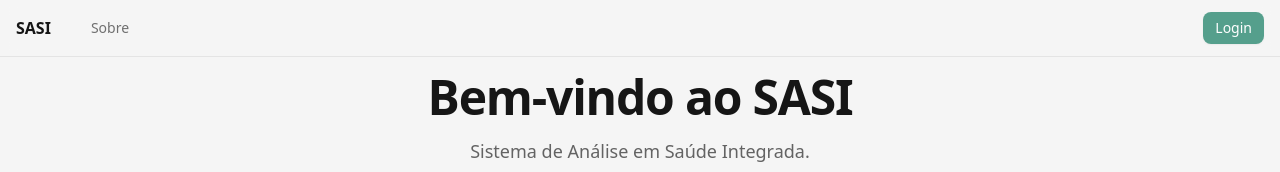
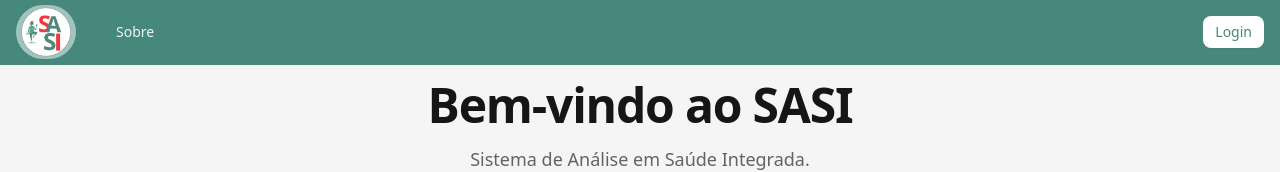
Before and after one commit to sasi-team/sasi-frontend, a Next.js app: page / in a window 1280 px wide. Shown: the top 172 px of the page. Built offline with nearby package versions, Linux system fonts and the light colour scheme.

Commit message:
feat: Aplica cores nos componente de layout e adiciona logo

```diff
--- a/src/components/shared/Footer.tsx
+++ b/src/components/shared/Footer.tsx
@@ -1,10 +1,10 @@
 export function Footer() {
   return (
-    <footer className="py-6 md:px-8 md:py-0 border-t bg-muted/40">
+    <footer className="py-6 md:px-8 md:py-0 border-t border-b border-primary/20 bg-primary text-primary-foreground">
       <div className="container flex flex-col items-center justify-between gap-4 md:h-24 md:flex-row">
-        <p className="text-center text-sm leading-loose text-muted-foreground md:text-left">
+        <p className="text-center text-sm leading-loose md:text-left">
           © {new Date().getFullYear()} SASI - Sistema de Análise em Saúde Integrada.
-          {/* TODO: Adicionar links úteis? */}
+          {/* TODO: Adicionar links úteis e outros conteúdos do figma */}
         </p>
       </div>
     </footer>
--- a/src/components/shared/Header.tsx
+++ b/src/components/shared/Header.tsx
@@ -1,5 +1,5 @@
 import Link from 'next/link';
-
+import Image from 'next/image'; // Importar Image
 import { Button } from '@/components/ui/button';
 
 // TODO: Adicionar componente NavigationMenu do Shadcn se necessário
@@ -7,33 +7,39 @@ import { Button } from '@/components/ui/button';
 
 export function Header() {
   return (
-    <header className="sticky px-4 top-0 z-50 w-full border-b bg-background/95 backdrop-blur supports-[backdrop-filter]:bg-background/60">
-      <div className="container flex h-14 items-center">
+    <header className="sticky px-4 top-0 z-50 w-full border-b border-primary/20 bg-primary text-primary-foreground">
+      <div className="container flex h-16 items-center">
         {/* Logo/Título */}
         <div className="mr-4 flex">
           <Link href="/" className="mr-6 flex items-center space-x-2">
-            {/* TODO: Adicionar um ícone/logo SVG? */}
-            <span className="font-bold sm:inline-block">
-              SASI
-            </span>
+            <Image
+              src="/logo-sasi.png"
+              alt="SASI Logo"
+              width={60}
+              height={60}
+              className="h-auto rounded-full"
+            />
           </Link>
         </div>
 
-        {/* Navegação Principal (Apenas Sobre) */}
+        {/* Navegação Principal (Apenas Sobre) - Adicionar navegção entre seções da landing */}
         <nav className="flex flex-1 items-center space-x-6 text-sm font-medium">
           <Link
             href="/sobre"
-            className="transition-colors hover:text-foreground/80 text-foreground/60"
+            // Ajustar cores para contraste
+            className="transition-colors hover:text-primary-foreground/80 text-primary-foreground/90"
           >
             Sobre
           </Link>
+          {/* Adicionar outros links do Figma aqui (Plataforma, Galeria) se necessário */}
+          {/* Implementar links de rolagem com "#" */}
         </nav>
 
-        {/* Botão de Login */}
+        {/* Botão de Login/Contato */}
         <div className="flex items-center justify-end space-x-4">
           <nav>
             <Link href="/login">
-              <Button variant="secondary" size="sm">
+              <Button variant="secondary" size="sm" className="bg-white text-primary hover:bg-white/90">
                 Login
               </Button>
             </Link>
--- a/src/components/shared/PrivateHeader.tsx
+++ b/src/components/shared/PrivateHeader.tsx
@@ -2,7 +2,7 @@ import { UserNav } from "./UserNav";
 
 export function PrivateHeader() {
   return (
-    <header className="sticky top-0 z-40 w-full border-b bg-background px-4">
+    <header className="sticky top-0 z-40 w-full border-b border-primary/20 bg-primary text-primary-foreground px-4">
       <div className="container flex h-14 items-center space-x-4 sm:justify-between sm:space-x-0">
         {/* TODO: Adicionar talvez um título da página atual ou breadcrumbs */}
         <div className="flex-1">
```
Also changed, not shown: public/logo-sasi.png (added).
